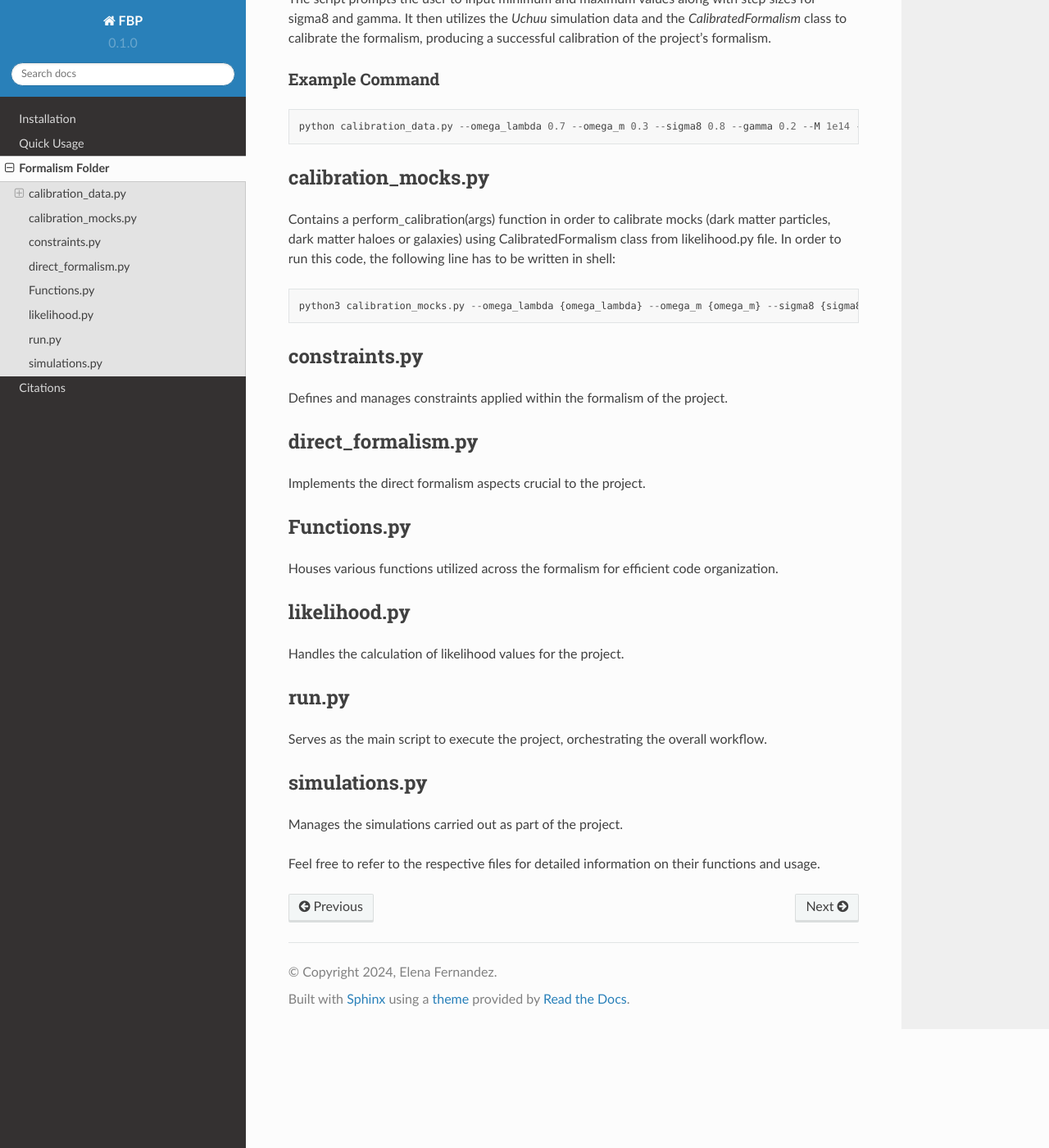
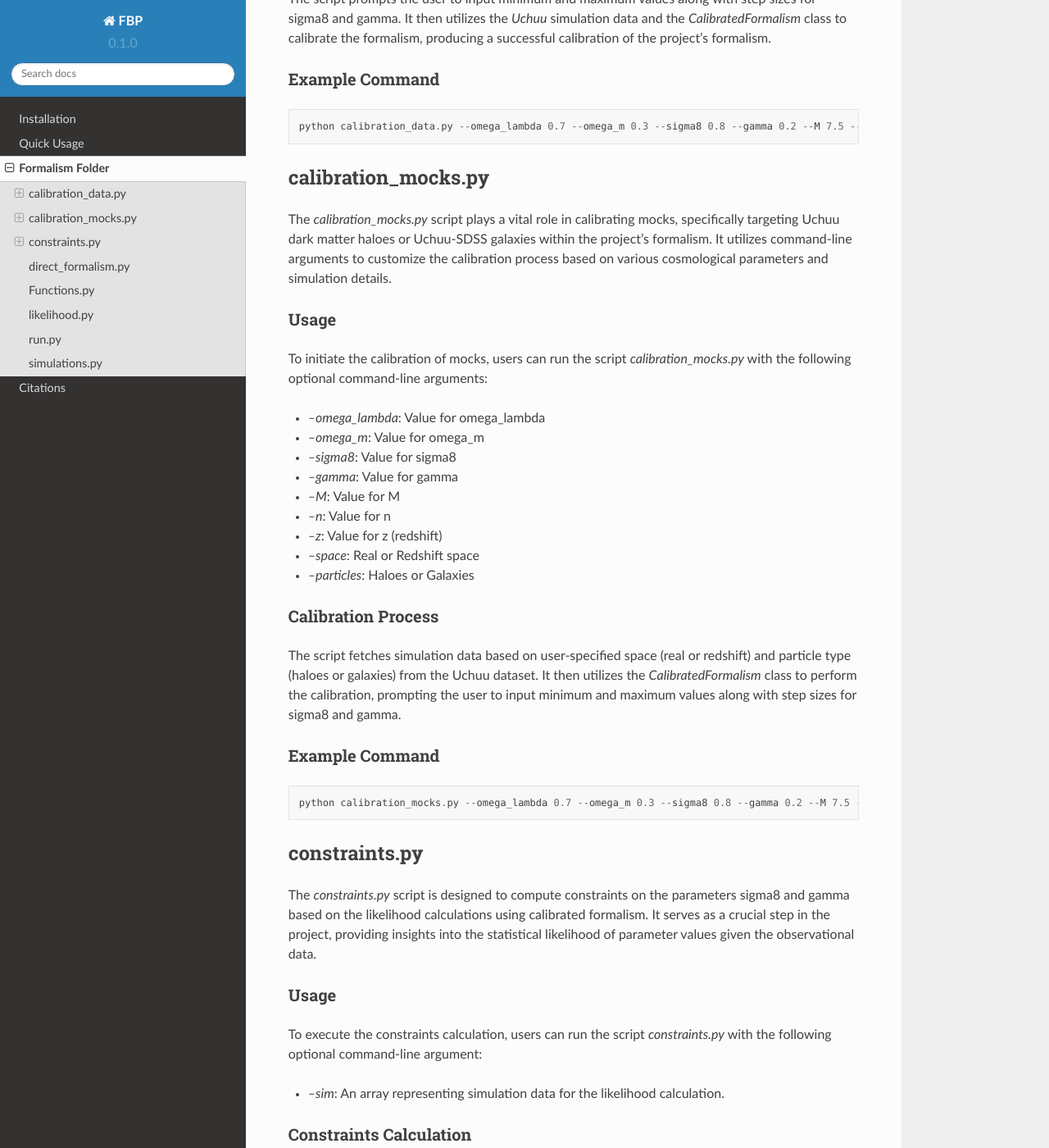
Before and after one commit to elenaferga/FBP, a Sphinx documentation site: the page built from docs/source/files.rst, in a window 1280 px wide and 1400 px high, scrolled down 785 px. Shown: the whole window at 82% size. Built offline with Sphinx 7.4.7 and the Read the Docs theme 2.0.0, drawn with Linux system fonts in a browser that asks for light colours; some of the changed text lies outside the part shown.

Commit message:
Update files.rst

```diff
--- a/docs/source/files.rst
+++ b/docs/source/files.rst
@@ -33,18 +33,67 @@ Example Command
 
 ::
 
-  python calibration_data.py --omega_lambda 0.7 --omega_m 0.3 --sigma8 0.8 --gamma 0.2 --M 1e14 --n 0.95 --z 0.5
+  python calibration_data.py --omega_lambda 0.7 --omega_m 0.3 --sigma8 0.8 --gamma 0.2 --M 7.5 --n 3e-3 --z 0.092
 
 
 calibration_mocks.py
 ---------------------
-Contains a perform_calibration(args) function in order to calibrate mocks (dark matter particles, dark matter haloes or galaxies) using CalibratedFormalism class from likelihood.py file. In order to run this code, the following line has to be written in shell::
+The `calibration_mocks.py` script plays a vital role in calibrating mocks, specifically targeting Uchuu dark matter haloes or Uchuu-SDSS galaxies within the project's formalism. It utilizes command-line arguments to customize the calibration process based on various cosmological parameters and simulation details.
 
-  python3 calibration_mocks.py --omega_lambda {omega_lambda} --omega_m {omega_m} --sigma8 {sigma8} --gamma {gamma} --M {M} --n {n} --z {z} --space {space} --particles {particles}
+Usage
+.....
+
+To initiate the calibration of mocks, users can run the script `calibration_mocks.py` with the following optional command-line arguments:
+
+- `--omega_lambda`: Value for omega_lambda
+- `--omega_m`: Value for omega_m
+- `--sigma8`: Value for sigma8
+- `--gamma`: Value for gamma
+- `--M`: Value for M
+- `--n`: Value for n
+- `--z`: Value for z (redshift)
+- `--space`: Real or Redshift space
+- `--particles`: Haloes or Galaxies
+
+Calibration Process
+...................
+
+The script fetches simulation data based on user-specified space (real or redshift) and particle type (haloes or galaxies) from the Uchuu dataset. It then utilizes the `CalibratedFormalism` class to perform the calibration, prompting the user to input minimum and maximum values along with step sizes for sigma8 and gamma.
+
+Example Command
+...............
+
+::
+
+  python calibration_mocks.py --omega_lambda 0.7 --omega_m 0.3 --sigma8 0.8 --gamma 0.2 --M 7.5 --n 3e-3 --z 0.092 --space real --particles Haloes
 
 constraints.py
 ---------------
-Defines and manages constraints applied within the formalism of the project.
+
+The `constraints.py` script is designed to compute constraints on the parameters sigma8 and gamma based on the likelihood calculations using calibrated formalism. It serves as a crucial step in the project, providing insights into the statistical likelihood of parameter values given the observational data.
+
+Usage
+.....
+
+To execute the constraints calculation, users can run the script `constraints.py` with the following optional command-line argument:
+
+- `--sim`: An array representing simulation data for the likelihood calculation.
+
+Constraints Calculation
+.......................
+
+The script checks for the existence of the file `calibrated_formalism.txt` in the `/formalism` folder. If the file is found, it utilizes the `Likelihood` class from the `likelihood` module to calculate the log-likelihood based on the provided simulation data array. The results offer valuable constraints on the sigma8 and gamma parameters.
+
+Example Command
+...............
+
+::
+
+  python constraints.py --sim [0.7, 0.3, 0.8, 0.2, 1e14, 0.95, 0.5, True]
+
+
+
+
 
 direct_formalism.py
 ---------------------
```
